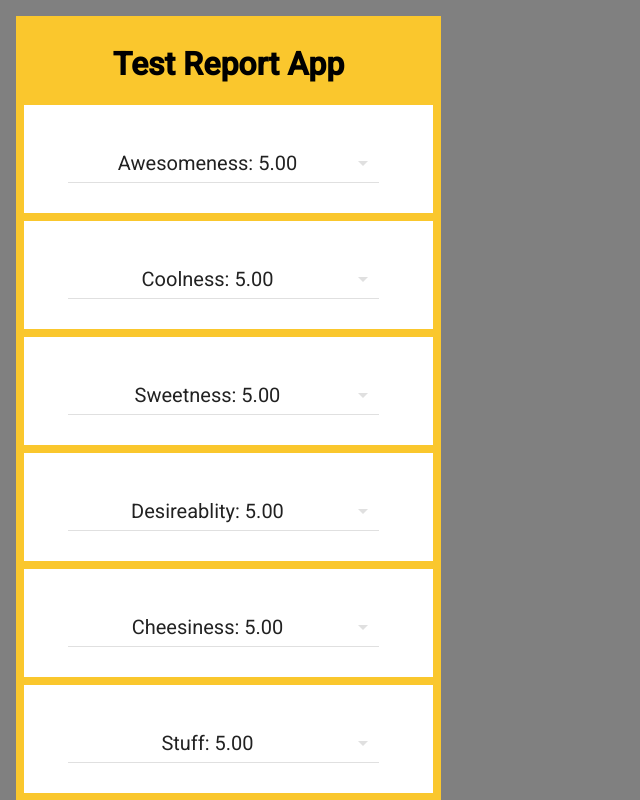
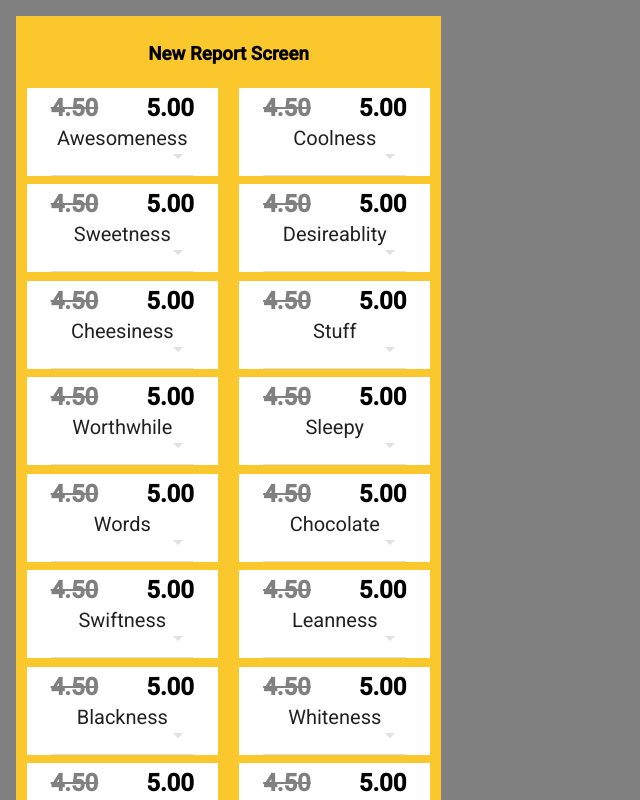
Before and after one commit to matsad3547/engineering-report-app, a React app: page / in a window 1280 px wide. Shown: the top 800 px of the page, without its empty margins (0-640 px from the left). Built offline with nearby package versions, Linux system fonts and the light colour scheme; what react-tap-event-plugin would draw is missing.

Commit message:
feat(core) Change to column design; Add previous test values

```diff
--- a/src/App.css
+++ b/src/App.css
@@ -1,4 +1,8 @@
 .reportInput {
+  display: flex;
+  flex-direction: row;
+  flex-wrap: wrap;
+  justify-content: space-around;
   background-color: #FAC72D;
   max-width: 425px;
   margin: 1em;
@@ -9,8 +13,21 @@
   display: flex;
   flex-direction: row;
   flex-wrap: wrap;
+  justify-content: space-around;
   background-color: white;
-  margin: .5em;
+  width: 45%;
+  margin: 1%;
+  /*margin: .5em;*/
+}
+
+.input h2 {
+  margin: 0;
+  padding: .25em;
+}
+
+.previousVal {
+  color: gray;
+  text-decoration: line-through;
 }
 
 .metricName {
@@ -22,14 +39,17 @@
   display: inline-block;
   width: 100%;
   text-align: center;
-  padding: .5em;
-  margin: 1em;
+  /*padding: .5em;*/
+  /*margin: 1em;*/
   background-color: white;
 }
 
 textarea {
   margin: .5em;
-  width: 94%;
+  box-sizing: border-box;
+  flex-grow: 1;
+  /*width: 95%;*/
+  min-width: 300px;
 }
 
 .valueDisplay {
@@ -50,6 +70,10 @@ textarea {
   font-size: 50px;
 }
 
+.title {
+  width: 100%
+}
+
 @media (max-width: 425px) {
   .reportInput {
     margin: 0;
--- a/src/App.js
+++ b/src/App.js
@@ -20,7 +20,7 @@ let App = (state) => {
   return (
     <div className="reportInput">
       <div className="title">
-        <h1>Test Report App</h1>
+        <h3>New Report Screen</h3>
       </div>
         {keys.map( (key, i) =>
         <MuiThemeProvider
@@ -37,48 +37,10 @@ let App = (state) => {
     </div>
   )
 }
-// <MuiThemeProvider>
-//   <DropDownSliderInput
-//     id={keys[1]}
-//     name={metricValues[keys[1]].name}
-//     value={metricValues[keys[1]].val}
-//     />
-// </MuiThemeProvider>
 
 App = connect(getCurrentState)(App)
 
 export default App;
-
-// let SliderInput = ({ dispatch, id, name, value }) => {
-//
-//   const onChange = (e, input) => {
-//     e.preventDefault()
-//     let output = {
-//       id,
-//       val: input,
-//       name,
-//     }
-//     dispatch(changeVal(output))
-//   }
-//
-//   return (
-//     <div className="input">
-//       <div className="metricName">
-//         <h2>{name}: {value.toFixed(2)}</h2>
-//       </div>
-//       <Slider
-//         className="slider"
-//         step={0.25}
-//         min={1}
-//         max={9}
-//         defaultValue={initVal}
-//         onChange={onChange}
-//         />
-//     </div>
-//   )
-// }
-//
-// SliderInput = connect()(SliderInput)
 
 let DropDownSliderInput = ({ dispatch, id, name, value }) => {
 
@@ -95,19 +57,23 @@ let DropDownSliderInput = ({ dispatch, id, name, value }) => {
   const styles = {
     label: {
       fontSize: 20,
+      paddingLeft: 15,
+      paddingRight: 15,
+      lineHeight: 1,
     },
     menu: {
+      margin: 15,
       width: 250,
     },
     customWidth: {
-      // marginLeft: 0,//effects dropped down menu
-      fontSize: 20,
-      paddingLeft: 0,
+      width: 200,
     }
   }
 
   return (
     <div className="input">
+      <h2 className="previousVal">4.50</h2>
+      <h2>{value.toFixed(2)}</h2>
       <DropDownMenu
         value={1}
         autoWidth={false}
@@ -118,9 +84,9 @@ let DropDownSliderInput = ({ dispatch, id, name, value }) => {
         >
         <MenuItem
           value={1}
-          label={name +': ' + value.toFixed(2)}
+          label={name}
           className="dropDownMenu">
-          <h2>{name +': ' + value.toFixed(2)}</h2>
+          <h2>{name}</h2>
           <Slider
             step={0.25}
             min={1}
```
Also changed, not shown: src/containers/SliderInput.js (added, +38 -0 lines).
